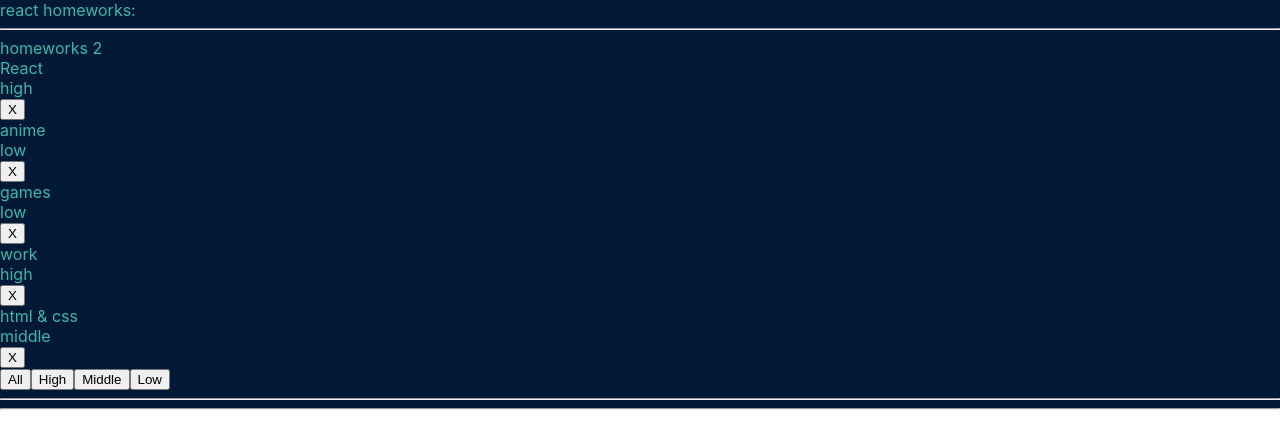
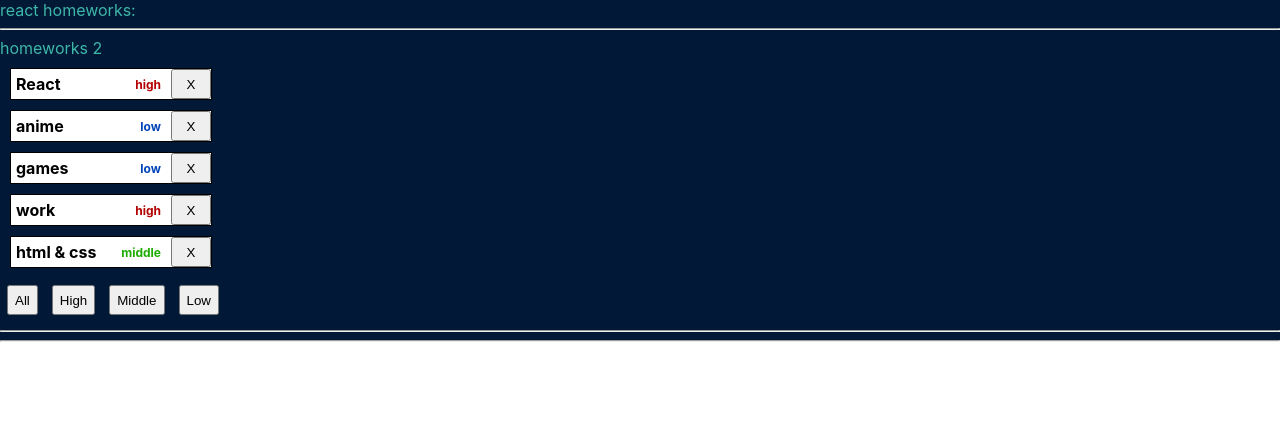
Before and after one commit to tkachiko/homeworks-by-ignat, a React (Create React App) app: page / in a window 1280 px wide. Shown: the top 448 px of the page. Built offline with nearby package versions, Linux system fonts and the light colour scheme.

Commit message:
homework 02 - add styles

```diff
--- a/src/p2-homeworks/h2/Affairs.module.css
+++ b/src/p2-homeworks/h2/Affairs.module.css
@@ -1,3 +1,50 @@
-.someClass {
+.content {
+  display: flex;
+  justify-content: space-between;
+  max-width: 200px;
+  min-width: 100px;
+  height: 30px;
+  margin: 10px;
+  border: 1px solid;
+  color: #000000;
+  background-color: #ffffff;
+}
 
+.filterButton {
+  margin: 7px;
+  height: 30px;
 }
+
+.button {
+  width: 40px;
+}
+
+.affair {
+  display: flex;
+  width: 75%;
+  justify-content: space-between;
+}
+
+.affairName {
+  font-weight: bold;
+  padding: 5px;
+}
+
+.affairPriority {
+  display: flex;
+  align-items: center;
+  font-size: 12px;
+  font-weight: bold;
+}
+
+.low {
+  color: #0043b9;
+}
+
+.middle {
+  color: #1cad00;
+}
+
+.high {
+  color: #b40101;
+}
```
